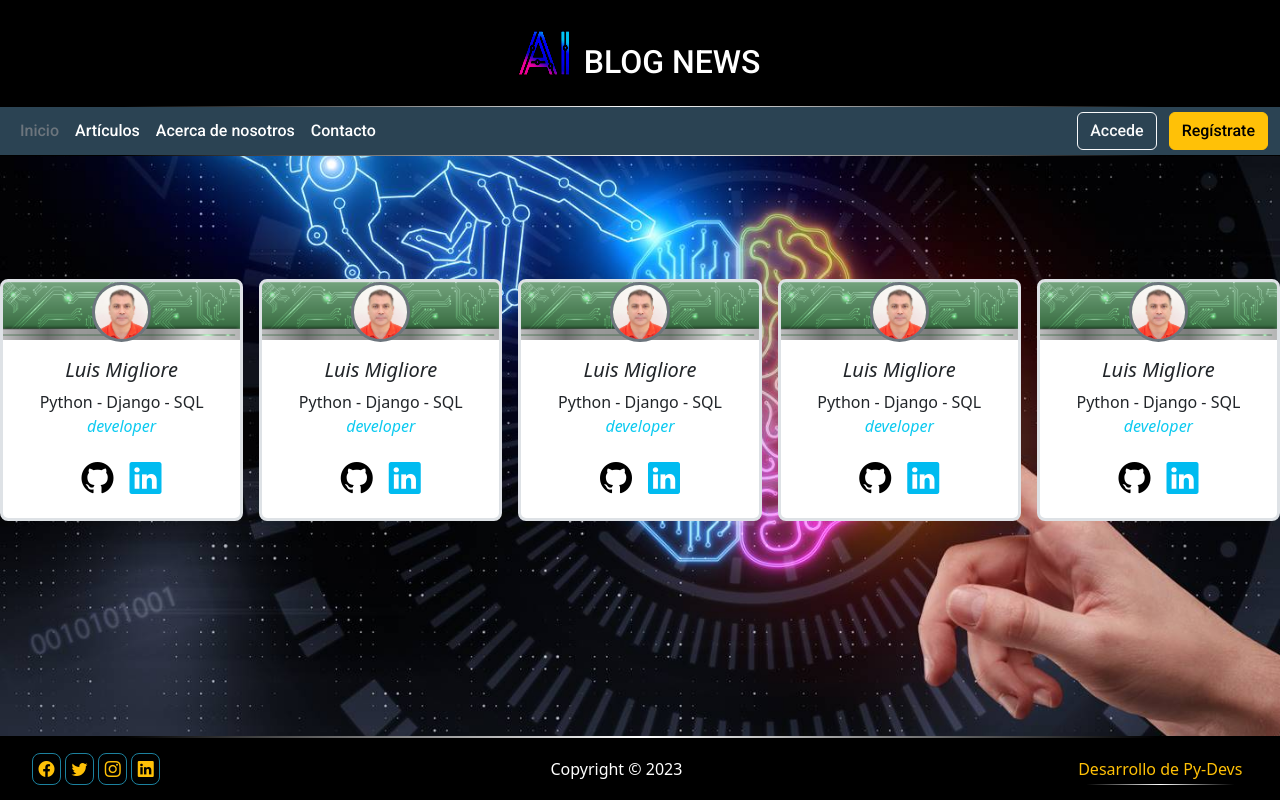
After one commit to LNMIG/Info_Final_Project_v2, a Django app: page /posts/developers/ in a window 1280 px wide. The commit adds this page. Run offline with Django 4.2, Linux system fonts and the light colour scheme.

Commit message:
Add: information about developers

```diff
--- a/blog/apps/posts/urls.py
+++ b/blog/apps/posts/urls.py
@@ -4,4 +4,5 @@ from . import views
 
 urlpatterns = [
     path('posts/', views.post, name='posts'),
+    path('developers/', views.developers, name='developers'),
 ]
--- a/blog/apps/posts/views.py
+++ b/blog/apps/posts/views.py
@@ -9,3 +9,6 @@ def post(request):
     posts = Post.objects.all()
     context = {'posts': posts}
     return render(request, 'posts/post.html', context)
+
+def developers(request):
+    return render(request,'posts/developers.html')
--- a/blog/blog/urls.py
+++ b/blog/blog/urls.py
@@ -22,5 +22,5 @@ from . import views
 urlpatterns = [
     path('admin/', admin.site.urls),
     path('', views.index, name='index'),
-    path('', include('apps.posts.urls')),
+    path('posts/', include('apps.posts.urls')),
 ]
--- a/blog/static/css/posts_base.css
+++ b/blog/static/css/posts_base.css
@@ -13,12 +13,12 @@ body {
   contain:content;
   display: flex;
   flex-direction: column;
-  justify-content: space-around;
+  justify-content: center;
   align-items: center;
-  position: relative;
+  /* position: relative; */
   }
 
 .nav_bg_color {
-  margin-top: 0em;
   background-color: #2b4353;
+  font-family: 'Roboto';
   }
--- a/blog/static/css/posts_footer.css
+++ b/blog/static/css/posts_footer.css
@@ -35,12 +35,14 @@
   display: flex;
   flex-direction: column;
   justify-content: center;
+  align-items: center;
+  text-align: center;
   color: #ffffff;
   }
 
 .social_links {
-  width: 10vw;
   height: 100%;
+  column-gap: 0.3vw;
   display: flex;
   flex-direction: row;
   justify-content: space-between;
@@ -49,9 +51,22 @@
 
 .social_links a {
   padding: 0.2em 0.35em;
-  border: 1px solid #ffffff;
+  border: 1.5px solid #1c819e;
   border-radius: 0.5em;
   text-decoration: none;
-  font-family: Georgia, 'Times New Roman', Times, serif;
   color: #ffffff;
   }
+
+.devs_link {
+    padding: 0.2em 0.35em;
+    /* border: 1.5px solid #1c819e; */
+    border-radius: 0.5em;
+    text-decoration: none;
+    border-bottom: 1px solid #2b4353;
+    border-image: linear-gradient(
+        to right,
+        transparent 10%,
+        #ffffff,
+        transparent 90%
+      ) 5;
+  }
--- a/blog/static/css/posts_header.css
+++ b/blog/static/css/posts_header.css
@@ -2,7 +2,7 @@
   position:absolute;
   top: 0;
   background-color: #000000;
-  border-bottom: 4px solid #2b4353;
+  border-bottom: 1px solid #2b4353;
   border-image: linear-gradient(
       to right,
       transparent 10%,
@@ -12,7 +12,17 @@
     font-family: 'Roboto';
   }
 
-.img_logo {
+.logo-container {
+  border-bottom: 1px solid #2b4353;
+  border-image: linear-gradient(
+      to right,
+      transparent 10%,
+      #ffffff,
+      transparent 90%
+    ) 5;
+}
+
+.img-size {
   width: 4em;
   height: 4em;
   mix-blend-mode:hard-light;
--- /dev/null
+++ b/blog/static/css/social_icons.css
@@ -0,0 +1,31 @@
+.carousel {
+  width: 35vw;
+  height: 45vh;
+  }
+
+.d-block{
+  width: inherit;
+  height: inherit;
+  }
+
+.card_bg_img {
+  background-image: url('../img/AI_footer_bg.png');
+  background-repeat: no-repeat;
+  background-size:contain;
+  }
+
+.social-icon-github {
+  color: #000000;
+  }
+
+.social-icon-linkedin {
+  color: #00bbf0;
+  }
+
+.social-icon-github:hover {
+  color: #ffc107;
+  }
+
+.social-icon-linkedin:hover {
+  color: #ffc107;
+  }
--- a/blog/templates/posts/base.html
+++ b/blog/templates/posts/base.html
@@ -11,9 +11,10 @@
   <meta name="viewport" content="width=device-width, initial-scale=1, shrink-to-fit=no">
 
   <!-- Custom CSS -->
-  <link href="./static/css/posts_base.css" rel="stylesheet">
-  <link href="./static/css/posts_header.css" rel="stylesheet">
-  <link href="./static/css/posts_footer.css" rel="stylesheet">
+  <link href="../../static/css/posts_base.css" rel="stylesheet">
+  <link href="../../static/css/posts_header.css" rel="stylesheet">
+  <link href="../../static/css/posts_footer.css" rel="stylesheet">
+  <link href="../../static/css/social_icons.css" rel="stylesheet">
 
   <!-- Custom Fonts -->
   <link rel="preconnect" href="https://fonts.googleapis.com">
@@ -29,13 +30,14 @@
 
 <body>
   <header class="w-100 text-white header_bg_color">
+
     {% include 'posts/header.html' %}
+
+    <!-- place navbar here -->
+    <nav class="w-100 h-10 pt-1 pb-1 text-white nav_bg_color">
+      {% include 'posts/navigation.html' %}
+    </nav>
   </header>
-
-  <!-- place navbar here -->
-  <nav class="w-100 h-10 mt-2 pt-1 pb-1 text-white nav_bg_color">
-    {% include 'posts/navigation.html' %}
-  </nav>
 
   <!-- place main content here -->
   <main>
--- /dev/null
+++ b/blog/templates/posts/developers.html
@@ -0,0 +1,271 @@
+{% extends 'posts/base.html' %}
+{% load static %}
+
+{% block title %}
+Desarrolladores
+{% endblock title %}
+
+{% block content %}
+
+{% comment %} <div id="carouselDevs" class="carousel slide" data-bs-ride="carousel">
+  <div class="carousel-inner">
+
+    <div class="carousel-item active">
+      <div class="card rounded-3 border border-3 card_bg_img">
+        <img
+          src="{% static 'img/Luis.jpg' %}"
+          class="card-img-top w-25 p-25 rounded-circle mx-auto border border-3 border-secondary"
+          alt="Slide 1"
+        >
+        <div class="card-body rounded-3">
+          <h5 class="card-title text-center fst-italic">Luis Migliore</h5>
+          <p class="card-text text-center">
+            Python - Django - SQL
+            <br>
+            <span class="fst-italic text-info">developer</span>
+          </p>
+          <span class="card-text fs-2 d-flex justify-content-center gap-3">
+            <a href="https://github.com/LNMIG" target="_blank" ><i class="bi bi-github social-icon-github"></i></a>
+            <a href="https://www.linkedin.com/in/engineer-luis-migliore/" target="_blank"><i class="bi bi-linkedin social-icon-linkedin"></i></a>
+          </span>
+        </div>
+      </div>
+    </div>
+
+    <div class="carousel-item">
+      <div class="card rounded-3 border border-3 card_bg_img">
+        <img
+          src="{% static 'img/Luis.jpg' %}"
+          class="card-img-top w-25 p-25 rounded-circle mx-auto border border-3 border-secondary"
+          alt="Slide 2"
+        >
+        <div class="card-body rounded-3">
+          <h5 class="card-title text-center fst-italic">Luis Migliore</h5>
+          <p class="card-text text-center">
+            Python - Django - SQL
+            <br>
+            <span class="fst-italic text-info">developer</span>
+          </p>
+          <span class="card-text fs-2 d-flex justify-content-center gap-3">
+            <a href="https://github.com/LNMIG" target="_blank" ><i class="bi bi-github social-icon-github"></i></a>
+            <a href="https://www.linkedin.com/in/engineer-luis-migliore/" target="_blank"><i class="bi bi-linkedin social-icon-linkedin"></i></a>
+          </span>
+        </div>
+      </div>
+    </div>
+
+    <div class="carousel-item">
+      <div class="card rounded-3 border border-3 card_bg_img">
+        <img
+          src="{% static 'img/Luis.jpg' %}"
+          class="card-img-top w-25 p-25 rounded-circle mx-auto border border-3 border-secondary"
+          alt="Slide 3"
+        >
+        <div class="card-body rounded-3">
+          <h5 class="card-title text-center fst-italic">Luis Migliore</h5>
+          <p class="card-text text-center">
+            Python - Django - SQL
+            <br>
+            <span class="fst-italic text-info">developer</span>
+          </p>
+          <span class="card-text fs-2 d-flex justify-content-center gap-3">
+            <a href="https://github.com/LNMIG" target="_blank" ><i class="bi bi-github social-icon-github"></i></a>
+            <a href="https://www.linkedin.com/in/engineer-luis-migliore/" target="_blank"><i class="bi bi-linkedin social-icon-linkedin"></i></a>
+          </span>
+        </div>
+      </div>
+    </div>
+
+    <div class="carousel-item">
+      <div class="card rounded-3 border border-3 card_bg_img">
+        <img
+          src="{% static 'img/Luis.jpg' %}"
+          class="card-img-top w-25 p-25 rounded-circle mx-auto border border-3 border-secondary"
+          alt="Slide 4"
+        >
+        <div class="card-body rounded-3">
+          <h5 class="card-title text-center fst-italic">Luis Migliore</h5>
+          <p class="card-text text-center">
+            Python - Django - SQL
+            <br>
+            <span class="fst-italic text-info">developer</span>
+          </p>
+          <span class="card-text fs-2 d-flex justify-content-center gap-3">
+            <a href="https://github.com/LNMIG" target="_blank" ><i class="bi bi-github social-icon-github"></i></a>
+            <a href="https://www.linkedin.com/in/engineer-luis-migliore/" target="_blank"><i class="bi bi-linkedin social-icon-linkedin"></i></a>
+          </span>
+        </div>
+      </div>
+    </div>
+
+    <div class="carousel-item">
+      <div class="card rounded-3 border border-3 card_bg_img">
+        <img
+          src="{% static 'img/Luis.jpg' %}"
+          class="card-img-top w-25 p-25 rounded-circle mx-auto border border-3 border-secondary"
+          alt="Slide 5"
+        >
+        <div class="card-body rounded-3">
+          <h5 class="card-title text-center fst-italic">Luis Migliore</h5>
+          <p class="card-text text-center">
+            Python - Django - SQL
+            <br>
+            <span class="fst-italic text-info">developer</span>
+          </p>
+          <span class="card-text fs-2 d-flex justify-content-center gap-3">
+            <a href="https://github.com/LNMIG" target="_blank" ><i class="bi bi-github social-icon-github"></i></a>
+            <a href="https://www.linkedin.com/in/engineer-luis-migliore/" target="_blank"><i class="bi bi-linkedin social-icon-linkedin"></i></a>
+          </span>
+        </div>
+      </div>
+    </div>
+  </div>
+
+  <button class="carousel-control-prev" type="button" data-bs-target="#carouselDevs" data-bs-slide="prev">
+    <i class="bi bi-chevron-double-left fs-2 text-warning"></i>
+    <span class="visually-hidden">Previous</span>
+  </button>
+  <button class="carousel-control-next" type="button" data-bs-target="#carouselDevs" data-bs-slide="next">
+    <i class="bi bi-chevron-double-right fs-2 text-warning"></i>
+    <span class="visually-hidden">Next</span>
+  </button>
+</div> {% endcomment %}
+
+
+
+
+{% comment %} <div id="carouselId" class="carousel slide" data-bs-ride="carousel">
+  <ol class="carousel-indicators">
+    <li data-bs-target="#carouselId" data-bs-slide-to="0" class="active" aria-current="true" aria-label="First slide"></li>
+    <li data-bs-target="#carouselId" data-bs-slide-to="1" aria-label="Second slide"></li>
+    <li data-bs-target="#carouselId" data-bs-slide-to="2" aria-label="Third slide"></li>
+  </ol>
+  <div class="carousel-inner" role="listbox">
+    <div class="carousel-item active">
+      <img src="{% static 'img/Luis.jpg' %}" class="w-100 d-block" alt="First slide">
+    </div>
+    <div class="carousel-item">
+      <img src="{% static 'img/Luis.jpg' %}" class="w-100 d-block" alt="Second slide">
+    </div>
+    <div class="carousel-item">
+      <img src="{% static 'img/Luis.jpg' %}" class="w-100 d-block" alt="Third slide">
+    </div>
+  </div>
+  <button class="carousel-control-prev" type="button" data-bs-target="#carouselId" data-bs-slide="prev">
+    <span class="carousel-control-prev-icon" aria-hidden="true"></span>
+    <i class="bi bi-chevron-double-left fs-2 text-warning"></i>
+    <span class="visually-hidden">Previous</span>
+  </button>
+  <button class="carousel-control-next" type="button" data-bs-target="#carouselId" data-bs-slide="next">
+    <span class="carousel-control-next-icon" aria-hidden="true"></span>
+    <i class="bi bi-chevron-double-right fs-2 text-warning"></i>
+    <span class="visually-hidden">Next</span>
+    </button>
+</div> {% endcomment %}
+
+
+<div class="card-group gap-3">
+
+  <div class="card rounded-3 border border-3 card_bg_img">
+    <img
+      src="{% static 'img/Luis.jpg' %}"
+      class="card-img-top w-25 p-25 rounded-circle mx-auto border border-3 border-secondary"
+      alt="..."
+    >
+    <div class="card-body rounded-3">
+      <h5 class="card-title text-center fst-italic">Luis Migliore</h5>
+      <p class="card-text text-center">
+        Python - Django - SQL
+        <br>
+        <span class="fst-italic text-info">developer</span>
+      </p>
+      <span class="card-text fs-2 d-flex justify-content-center gap-3">
+        <a href="https://github.com/LNMIG" target="_blank" ><i class="bi bi-github social-icon-github"></i></a>
+        <a href="https://www.linkedin.com/in/engineer-luis-migliore/" target="_blank"><i class="bi bi-linkedin social-icon-linkedin"></i></a>
+      </span>
+    </div>
+  </div>
+
+  <div class="card rounded-3 border border-3 card_bg_img">
+    <img
+      src="{% static 'img/Luis.jpg' %}"
+      class="card-img-top w-25 p-25 rounded-circle mx-auto border border-3 border-secondary"
+      alt="..."
+    >
+    <div class="card-body rounded-3">
+      <h5 class="card-title text-center fst-italic">Luis Migliore</h5>
+      <p class="card-text text-center">
+        Python - Django - SQL
+        <br>
+        <span class="fst-italic text-info">developer</span>
+      </p>
+      <span class="card-text fs-2 d-flex justify-content-center gap-3">
+        <a href="https://github.com/LNMIG" target="_blank" ><i class="bi bi-github social-icon-github"></i></a>
+        <a href="https://www.linkedin.com/in/engineer-luis-migliore/" target="_blank"><i class="bi bi-linkedin social-icon-linkedin"></i></a>
+      </span>
+    </div>
+  </div>
+
+  <div class="card rounded-3 border border-3 card_bg_img">
+    <img
+      src="{% static 'img/Luis.jpg' %}"
+      class="card-img-top w-25 p-25 rounded-circle mx-auto border border-3 border-secondary"
+      alt="..."
+    >
+    <div class="card-body rounded-3">
+      <h5 class="card-title text-center fst-italic">Luis Migliore</h5>
+      <p class="card-text text-center">
+        Python - Django - SQL
+        <br>
+        <span class="fst-italic text-info">developer</span>
+      </p>
+      <span class="card-text fs-2 d-flex justify-content-center gap-3">
+        <a href="https://github.com/LNMIG" target="_blank" ><i class="bi bi-github social-icon-github"></i></a>
+        <a href="https://www.linkedin.com/in/engineer-luis-migliore/" target="_blank"><i class="bi bi-linkedin social-icon-linkedin"></i></a>
+      </span>
+    </div>
+  </div>
+
+  <div class="card rounded-3 border border-3 card_bg_img">
+    <img
+      src="{% static 'img/Luis.jpg' %}"
+      class="card-img-top w-25 p-25 rounded-circle mx-auto border border-3 border-secondary"
+      alt="..."
+    >
+    <div class="card-body rounded-3">
+      <h5 class="card-title text-center fst-italic">Luis Migliore</h5>
+      <p class="card-text text-center">
+        Python - Django - SQL
+        <br>
+        <span class="fst-italic text-info">developer</span>
+      </p>
+      <span class="card-text fs-2 d-flex justify-content-center gap-3">
+        <a href="https://github.com/LNMIG" target="_blank" ><i class="bi bi-github social-icon-github"></i></a>
+        <a href="https://www.linkedin.com/in/engineer-luis-migliore/" target="_blank"><i class="bi bi-linkedin social-icon-linkedin"></i></a>
+      </span>
+    </div>
+  </div>
+
+  <div class="card rounded-3 border border-3 card_bg_img">
+    <img
+      src="{% static 'img/Luis.jpg' %}"
+      class="card-img-top w-25 p-25 rounded-circle mx-auto border border-3 border-secondary"
+      alt="..."
+    >
+    <div class="card-body rounded-3">
+      <h5 class="card-title text-center fst-italic">Luis Migliore</h5>
+      <p class="card-text text-center">
+        Python - Django - SQL
+        <br>
+        <span class="fst-italic text-info">developer</span>
+      </p>
+      <span class="card-text fs-2 d-flex justify-content-center gap-3">
+        <a href="https://github.com/LNMIG" target="_blank" ><i class="bi bi-github social-icon-github"></i></a>
+        <a href="https://www.linkedin.com/in/engineer-luis-migliore/" target="_blank"><i class="bi bi-linkedin social-icon-linkedin"></i></a>
+      </span>
+    </div>
+  </div>
+
+</div>
+
+{% endblock content%}
--- a/blog/templates/posts/footer.html
+++ b/blog/templates/posts/footer.html
@@ -1,11 +1,12 @@
 <footer class="footer_container">
   <span class="footer_social">
     <span class="social_links">
-      <a href="#" target="_blank"><i class="bi bi-facebook"></i></a>
-      <a href="#" target="_blank"><i class="bi bi-twitter"></i></a>
-      <a href="#" target="_blank"><i class="bi bi-instagram"></i></a>
-      <a href="#" target="_blank"><i class="bi bi-linkedin"></i></a>
+      <a href="https://github.com/LNMIG" target="_blank"><i class="bi bi-facebook text-warning"></i></a>
+      <a href="https://github.com/LNMIG" target="_blank"><i class="bi bi-twitter text-warning"></i></a>
+      <a href="https://github.com/LNMIG" target="_blank"><i class="bi bi-instagram text-warning"></i></a>
+      <a href="https://www.linkedin.com/in/engineer-luis-migliore/" target="_blank"><i class="bi bi-linkedin text-warning"></i></a>
     </span>
     <p>Copyright © 2023</p>
+    <a href="{% url 'developers' %}" class="devs_link text-warning">Desarrollo de Py-Devs</a>
   </span>
 </footer>
--- a/blog/templates/posts/header.html
+++ b/blog/templates/posts/header.html
@@ -1,7 +1,7 @@
-<logo class="navbar bg-body-tertiary">
+<logo class="navbar bg-body-tertiary logo-container">
   <div class="container-fluid d-flex justify-content-center align-items-center">
     <a class="navbar-brand d-flex align-items-end text-white" href="/">
-      <img src="./static/img/AI_logo.png" alt="Logo" class="d-inline-block align-text-center img_logo">
+      <img src="../../static/img/AI_logo.png" alt="Logo" class="d-inline-block align-text-center img-size">
       <h2 class="pb-1">BLOG NEWS</h2>
     </a>
   </div>
--- a/blog/templates/posts/navigation.html
+++ b/blog/templates/posts/navigation.html
@@ -3,7 +3,7 @@
     <div class="d-flex flex-wrap align-items-center justify-content-center justify-content-lg-start">
 
       <ul class="nav col-12 col-lg-auto me-lg-auto mb-2 justify-content-center mb-md-0">
-        <li><a href="#" class="nav-link px-2 text-secondary">Inicio</a></li>
+        <li><a href="/" class="nav-link px-2 text-secondary">Inicio</a></li>
         <li><a href="#" class="nav-link px-2 text-white">Artículos</a></li>
         <li><a href="#" class="nav-link px-2 text-white">Acerca de nosotros</a></li>
         <li><a href="#" class="nav-link px-2 text-white">Contacto</a></li>
```
Also changed, not shown: blog/static/img/Luis.jpg (added).
